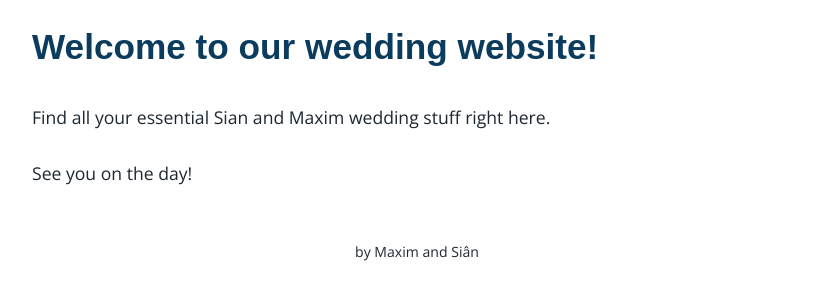
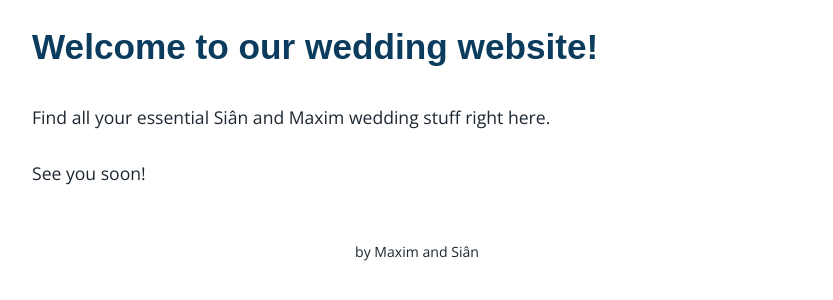
Before and after one commit to SianAndMaxim/sianandmaxim.github.io, a Jekyll site: the page built from index.html, in a window 1280 px wide and 1102 px high. Shown: the part 784-1084 px from the top of the window, without its empty margins (223-1056 px from the left). Built offline with Jekyll 4.4.1, drawn with Linux system fonts in a browser that asks for light colours; some web fonts are replaced.

Commit message:
Little rewording

```diff
--- a/index.html
+++ b/index.html
@@ -22,6 +22,6 @@ layout: default
 
 <h2>Welcome to our wedding website!</h2>
 
-Find all your essential Sian and Maxim wedding stuff right here.
+Find all your essential Siân and Maxim wedding stuff right here.
  <br /><br />
-See you on the day!
+See you soon!
```
